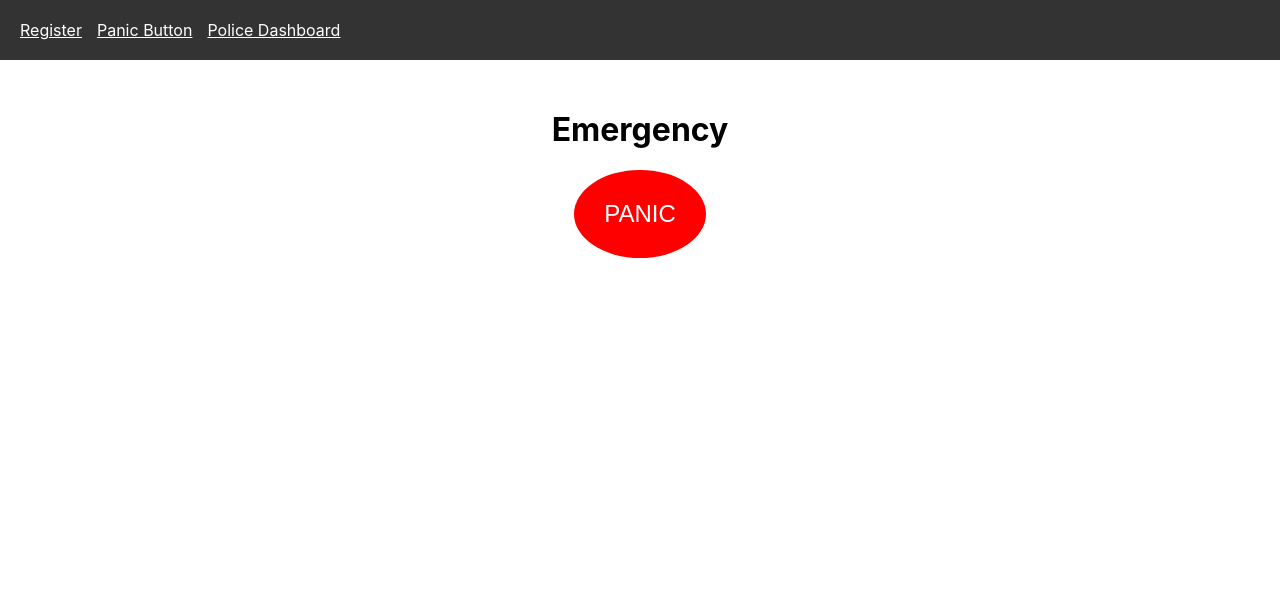
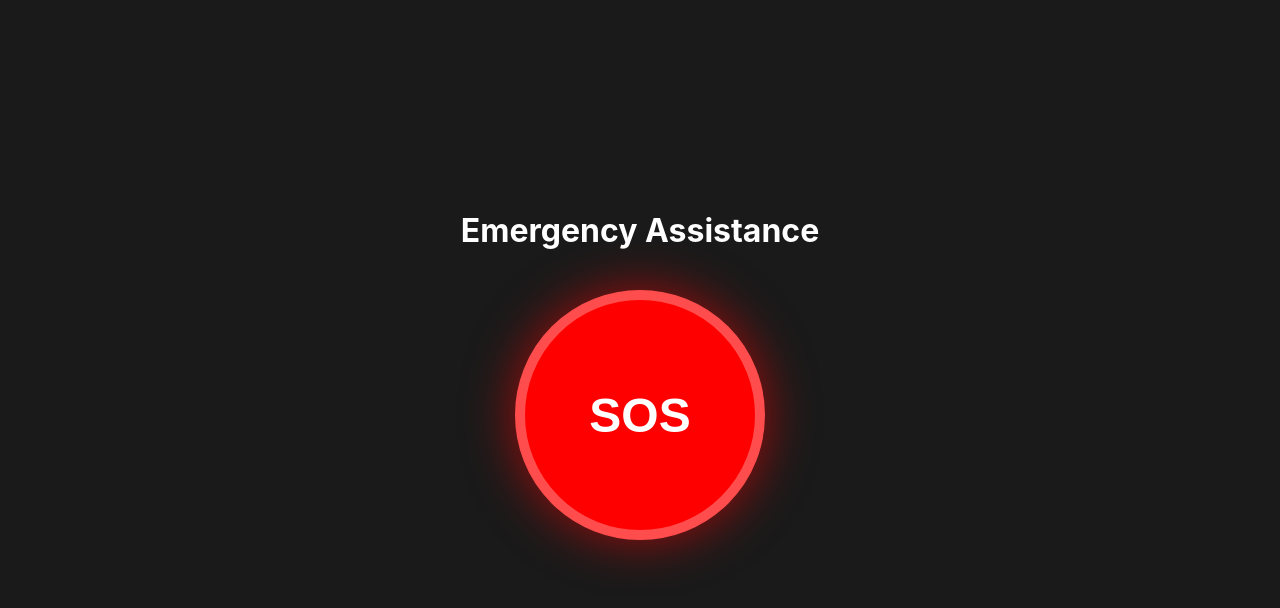
Before and after one commit to SatyajitRedekar/safetrail, a React (Create React App) app in the folder client/: page /panic in a window 1280 px wide. Shown: the top 608 px of the page. Built offline with nearby package versions, Linux system fonts and the light colour scheme.

Commit message:
add styled UI for all pages

```diff
--- a/client/package.json
+++ b/client/package.json
@@ -7,8 +7,10 @@
     "@testing-library/jest-dom": "^6.9.1",
     "@testing-library/react": "^16.3.2",
     "@testing-library/user-event": "^13.5.0",
+    "leaflet": "^1.9.4",
     "react": "^19.2.6",
     "react-dom": "^19.2.6",
+    "react-leaflet": "^4.2.1",
     "react-router-dom": "^7.15.1",
     "react-scripts": "5.0.1",
     "web-vitals": "^2.1.4"
--- a/client/src/App.js
+++ b/client/src/App.js
@@ -5,21 +5,48 @@ import Panic from './pages/Panic';
 import Dashboard from './pages/Dashboard';
 import './App.css';
 
+const Home = () => {
+  return (
+    <div style={{ display: 'flex', flexDirection: 'column', alignItems: 'center', justifyContent: 'center', height: '100vh', background: '#f0f2f5' }}>
+      <h1 style={{ marginBottom: '40px', color: '#333', fontSize: '36px' }}>SafeTrail App</h1>
+      <div style={{ display: 'flex', gap: '20px' }}>
+        <Link to="/register" style={{ textDecoration: 'none' }}>
+          <div style={btnStyle} style={{ ...btnStyle, background: '#007bff' }}>📝 Tourist Register</div>
+        </Link>
+        <Link to="/panic" style={{ textDecoration: 'none' }}>
+          <div style={btnStyle} style={{ ...btnStyle, background: '#ff4d4d' }}>🚨 SOS Panic Button</div>
+        </Link>
+        <Link to="/dashboard" style={{ textDecoration: 'none' }}>
+          <div style={btnStyle} style={{ ...btnStyle, background: '#333' }}>👮 Police Dashboard</div>
+        </Link>
+      </div>
+    </div>
+  );
+};
+
+const btnStyle = {
+  padding: '20px 40px',
+  color: 'white',
+  fontSize: '20px',
+  fontWeight: 'bold',
+  borderRadius: '10px',
+  boxShadow: '0 4px 6px rgba(0,0,0,0.1)',
+  cursor: 'pointer',
+  transition: 'transform 0.2s',
+  display: 'flex',
+  alignItems: 'center',
+  justifyContent: 'center'
+};
+
 function App() {
   return (
     <Router>
-      <div>
-        <nav style={{ padding: '20px', background: '#333', color: 'white', marginBottom: '20px' }}>
-          <Link to="/" style={{ color: 'white', marginRight: '15px' }}>Register</Link>
-          <Link to="/panic" style={{ color: 'white', marginRight: '15px' }}>Panic Button</Link>
-          <Link to="/dashboard" style={{ color: 'white' }}>Police Dashboard</Link>
-        </nav>
-        <Routes>
-          <Route path="/" element={<Register />} />
-          <Route path="/panic" element={<Panic />} />
-          <Route path="/dashboard" element={<Dashboard />} />
-        </Routes>
-      </div>
+      <Routes>
+        <Route path="/" element={<Home />} />
+        <Route path="/register" element={<Register />} />
+        <Route path="/panic" element={<Panic />} />
+        <Route path="/dashboard" element={<Dashboard />} />
+      </Routes>
     </Router>
   );
 }
--- a/client/src/pages/Dashboard.js
+++ b/client/src/pages/Dashboard.js
@@ -1,4 +1,23 @@
 import React, { useEffect, useState } from 'react';
+import { MapContainer, TileLayer, Marker, Popup } from 'react-leaflet';
+import 'leaflet/dist/leaflet.css';
+import L from 'leaflet';
+
+delete L.Icon.Default.prototype._getIconUrl;
+L.Icon.Default.mergeOptions({
+  iconRetinaUrl: require('leaflet/dist/images/marker-icon-2x.png'),
+  iconUrl: require('leaflet/dist/images/marker-icon.png'),
+  shadowUrl: require('leaflet/dist/images/marker-shadow.png'),
+});
+
+const redIcon = new L.Icon({
+  iconUrl: 'https://raw.githubusercontent.com/pointhi/leaflet-color-markers/master/img/marker-icon-2x-red.png',
+  shadowUrl: 'https://cdnjs.cloudflare.com/ajax/libs/leaflet/0.7.7/images/marker-shadow.png',
+  iconSize: [25, 41],
+  iconAnchor: [12, 41],
+  popupAnchor: [1, -34],
+  shadowSize: [41, 41]
+});
 
 const Dashboard = () => {
   const [alerts, setAlerts] = useState([]);
@@ -13,31 +32,99 @@ const Dashboard = () => {
         console.error(err);
       }
     };
+
     fetchAlerts();
-    // In a full implementation, socket.io would listen here
+    const interval = setInterval(fetchAlerts, 5000);
+    return () => clearInterval(interval);
   }, []);
 
+  const resolveAlert = async (id) => {
+    try {
+      await fetch(`https://safetrail-api-1pq5.onrender.com/api/alerts/${id}/status`, {
+        method: 'PUT',
+        headers: { 'Content-Type': 'application/json' },
+        body: JSON.stringify({ status: 'resolved' })
+      });
+      setAlerts(alerts.map(a => a._id === id ? { ...a, status: 'resolved' } : a));
+    } catch (err) {
+      console.error(err);
+    }
+  };
+
   return (
-    <div>
-      <h1>Police Dashboard</h1>
-      <table border="1" cellPadding="10">
-        <thead>
-          <tr>
-            <th>Tourist ID</th>
-            <th>Location</th>
-            <th>Status</th>
-          </tr>
-        </thead>
-        <tbody>
-          {alerts.map(a => (
-            <tr key={a._id}>
-              <td>{a.touristId?.name || a.touristId}</td>
-              <td>{a.location?.lat}, {a.location?.lng}</td>
-              <td>{a.status}</td>
-            </tr>
-          ))}
-        </tbody>
-      </table>
+    <div style={{ padding: '20px', fontFamily: 'Arial' }}>
+      <h1 style={{ borderBottom: '2px solid #333', paddingBottom: '10px' }}>SafeTrail Police Dashboard</h1>
+
+      <div style={{ display: 'flex', gap: '20px', marginTop: '20px' }}>
+        <div style={{ flex: 1 }}>
+          <h3>Live Emergency Map</h3>
+          <div style={{ height: '500px', width: '100%', border: '2px solid #ccc', borderRadius: '5px', overflow: 'hidden' }}>
+            <MapContainer center={[26.1445, 91.7362]} zoom={6} style={{ height: '100%', width: '100%' }}>
+              <TileLayer
+                attribution='&copy; OpenStreetMap contributors'
+                url="https://{s}.tile.openstreetmap.org/{z}/{x}/{y}.png"
+              />
+              {alerts.filter(a => a.location?.lat && a.location?.lng).map((alert) => (
+                <Marker
+                  key={alert._id}
+                  position={[alert.location.lat, alert.location.lng]}
+                  icon={alert.status === 'pending' ? redIcon : new L.Icon.Default()}
+                >
+                  <Popup>
+                    <strong>Tourist:</strong> {alert.touristId?.name || 'Unknown'}<br />
+                    <strong>Phone:</strong> {alert.touristId?.phone || 'N/A'}<br />
+                    <strong>Status:</strong> {alert.status.toUpperCase()}<br />
+                    <strong>Time:</strong> {new Date(alert.createdAt).toLocaleString()}
+                  </Popup>
+                </Marker>
+              ))}
+            </MapContainer>
+          </div>
+        </div>
+
+        <div style={{ flex: 1 }}>
+          <h3>Recent Alerts</h3>
+          <div style={{ maxHeight: '500px', overflowY: 'auto' }}>
+            {alerts.map(alert => (
+              <div key={alert._id} style={{
+                padding: '15px',
+                marginBottom: '10px',
+                borderLeft: `5px solid ${alert.status === 'pending' ? 'red' : 'green'}`,
+                background: '#f9f9f9',
+                borderRadius: '4px',
+                boxShadow: '0 1px 3px rgba(0,0,0,0.1)'
+              }}>
+                <div style={{ display: 'flex', justifyContent: 'space-between' }}>
+                  <strong>{alert.touristId?.name || 'Unknown Tourist'}</strong>
+                  <span style={{ color: '#666', fontSize: '12px' }}>{new Date(alert.createdAt).toLocaleTimeString()}</span>
+                </div>
+                <p style={{ margin: '5px 0', fontSize: '14px' }}>Phone: {alert.touristId?.phone || 'N/A'}</p>
+                <div style={{ display: 'flex', justifyContent: 'space-between', alignItems: 'center', marginTop: '10px' }}>
+                  <span style={{
+                    padding: '3px 8px',
+                    borderRadius: '12px',
+                    fontSize: '12px',
+                    fontWeight: 'bold',
+                    background: alert.status === 'pending' ? '#ffebeb' : '#e6ffe6',
+                    color: alert.status === 'pending' ? '#cc0000' : '#006600'
+                  }}>
+                    {alert.status.toUpperCase()}
+                  </span>
+                  {alert.status === 'pending' && (
+                    <button
+                      onClick={() => resolveAlert(alert._id)}
+                      style={{ background: '#4CAF50', color: 'white', border: 'none', padding: '5px 10px', borderRadius: '3px', cursor: 'pointer' }}
+                    >
+                      Mark Resolved
+                    </button>
+                  )}
+                </div>
+              </div>
+            ))}
+            {alerts.length === 0 && <p>No alerts recorded.</p>}
+          </div>
+        </div>
+      </div>
     </div>
   );
 };
--- a/client/src/pages/Panic.js
+++ b/client/src/pages/Panic.js
@@ -1,25 +1,71 @@
-import React from 'react';
+import React, { useState } from 'react';
 
 const Panic = () => {
+  const [status, setStatus] = useState('');
+
   const handlePanic = async () => {
+    setStatus('SENDING');
     try {
-      await fetch('https://safetrail-api-1pq5.onrender.com/api/alerts', {
+      navigator.geolocation.getCurrentPosition(async (pos) => {
+        const { latitude, longitude } = pos.coords;
+        await sendAlert(latitude, longitude);
+      }, async () => {
+        await sendAlert(26.1445, 91.7362);
+      });
+    } catch (err) {
+      console.error(err);
+      setStatus('ERROR');
+    }
+  };
+
+  const sendAlert = async (lat, lng) => {
+    try {
+      const res = await fetch('https://safetrail-api-1pq5.onrender.com/api/alerts', {
         method: 'POST',
         headers: { 'Content-Type': 'application/json' },
-        body: JSON.stringify({ touristId: '60d5f9f9b5c5a814a0d9b1a1', location: { lat: 26.1445, lng: 91.7362 } })
+        body: JSON.stringify({ touristId: '60d5f9f9b5c5a814a0d9b1a1', location: { lat, lng }, type: 'emergency' })
       });
-      alert('Panic Alert Sent!');
+      if (res.ok) {
+        setStatus('SENT');
+      } else {
+        setStatus('ERROR');
+      }
     } catch (err) {
-      console.error(err);
+      setStatus('ERROR');
     }
   };
 
   return (
-    <div style={{ textAlign: 'center', marginTop: '50px' }}>
-      <h1>Emergency</h1>
-      <button onClick={handlePanic} style={{ background: 'red', color: 'white', padding: '30px', fontSize: '24px', borderRadius: '50%', cursor: 'pointer', border: 'none' }}>
-        PANIC
+    <div style={{ display: 'flex', flexDirection: 'column', justifyContent: 'center', alignItems: 'center', height: '100vh', background: '#1a1a1a', color: 'white' }}>
+      <h1 style={{ marginBottom: '40px', fontSize: '32px' }}>Emergency Assistance</h1>
+      <button
+        onClick={handlePanic}
+        style={{
+          background: 'red',
+          color: 'white',
+          width: '250px',
+          height: '250px',
+          borderRadius: '50%',
+          fontSize: '48px',
+          fontWeight: 'bold',
+          cursor: 'pointer',
+          border: '10px solid #ff4d4d',
+          boxShadow: '0 0 50px rgba(255, 0, 0, 0.6)',
+          display: 'flex',
+          justifyContent: 'center',
+          alignItems: 'center',
+          transition: 'transform 0.1s'
+        }}
+        onMouseDown={e => e.currentTarget.style.transform = 'scale(0.95)'}
+        onMouseUp={e => e.currentTarget.style.transform = 'scale(1)'}
+      >
+        SOS
       </button>
+      <div style={{ marginTop: '40px', fontSize: '20px', height: '30px' }}>
+        {status === 'SENDING' && 'Broadcasting Location...'}
+        {status === 'SENT' && <span style={{ color: '#00ff00' }}>Alert Sent to Police Station! Help is on the way.</span>}
+        {status === 'ERROR' && <span style={{ color: '#ff4d4d' }}>Failed to send alert. Try again.</span>}
+      </div>
     </div>
   );
 };
--- a/client/src/pages/Register.js
+++ b/client/src/pages/Register.js
@@ -1,33 +1,51 @@
 import React, { useState } from 'react';
 
 const Register = () => {
-  const [formData, setFormData] = useState({ name: '', phone: '', emergencyContact: '' });
+  const [formData, setFormData] = useState({ name: '', phone: '', emergencyContact: '', bloodGroup: '' });
+  const [digitalId, setDigitalId] = useState(null);
 
   const handleSubmit = async (e) => {
     e.preventDefault();
     try {
-      await fetch('https://safetrail-api-1pq5.onrender.com/api/tourists/register', {
+      const res = await fetch('https://safetrail-api-1pq5.onrender.com/api/tourists/register', {
         method: 'POST',
         headers: { 'Content-Type': 'application/json' },
         body: JSON.stringify(formData)
       });
-      alert('Registered successfully!');
+      const data = await res.json();
+      if (res.ok) {
+        setDigitalId(data._id);
+      } else {
+        alert(data.message || 'Error registering');
+      }
     } catch (err) {
       console.error(err);
     }
   };
 
   return (
-    <div>
-      <h2>Register</h2>
-      <form onSubmit={handleSubmit}>
-        <input placeholder="Name" onChange={e => setFormData({...formData, name: e.target.value})} required />
-        <input placeholder="Phone" onChange={e => setFormData({...formData, phone: e.target.value})} required />
-        <input placeholder="Emergency Contact" onChange={e => setFormData({...formData, emergencyContact: e.target.value})} required />
-        <button type="submit">Register</button>
-      </form>
+    <div style={{ display: 'flex', justifyContent: 'center', alignItems: 'center', height: '100vh', background: '#f0f2f5' }}>
+      <div style={{ background: 'white', padding: '40px', borderRadius: '10px', boxShadow: '0 4px 12px rgba(0,0,0,0.1)', width: '100%', maxWidth: '400px' }}>
+        <h2 style={{ textAlign: 'center', marginBottom: '20px', color: '#333' }}>Tourist Registration</h2>
+        {digitalId ? (
+          <div style={{ textAlign: 'center' }}>
+            <h3 style={{ color: 'green' }}>Registration Successful!</h3>
+            <p>Your Digital ID:</p>
+            <strong style={{ fontSize: '24px', display: 'block', padding: '10px', background: '#eef', borderRadius: '5px', letterSpacing: '2px' }}>{digitalId}</strong>
+          </div>
+        ) : (
+          <form onSubmit={handleSubmit} style={{ display: 'flex', flexDirection: 'column', gap: '15px' }}>
+            <input placeholder="Full Name" style={inputStyle} onChange={e => setFormData({...formData, name: e.target.value})} required />
+            <input placeholder="Phone Number" style={inputStyle} onChange={e => setFormData({...formData, phone: e.target.value})} required />
+            <input placeholder="Emergency Contact" style={inputStyle} onChange={e => setFormData({...formData, emergencyContact: e.target.value})} required />
+            <input placeholder="Blood Group (Optional)" style={inputStyle} onChange={e => setFormData({...formData, bloodGroup: e.target.value})} />
+            <button type="submit" style={{ background: '#007bff', color: 'white', padding: '15px', border: 'none', borderRadius: '5px', fontSize: '16px', cursor: 'pointer', fontWeight: 'bold' }}>Generate Digital ID</button>
+          </form>
+        )}
+      </div>
     </div>
   );
 };
 
+const inputStyle = { padding: '12px', border: '1px solid #ccc', borderRadius: '5px', fontSize: '16px' };
 export default Register;
```
Also changed, not shown: 1 other file (tests, documents, lock files or other folders).
